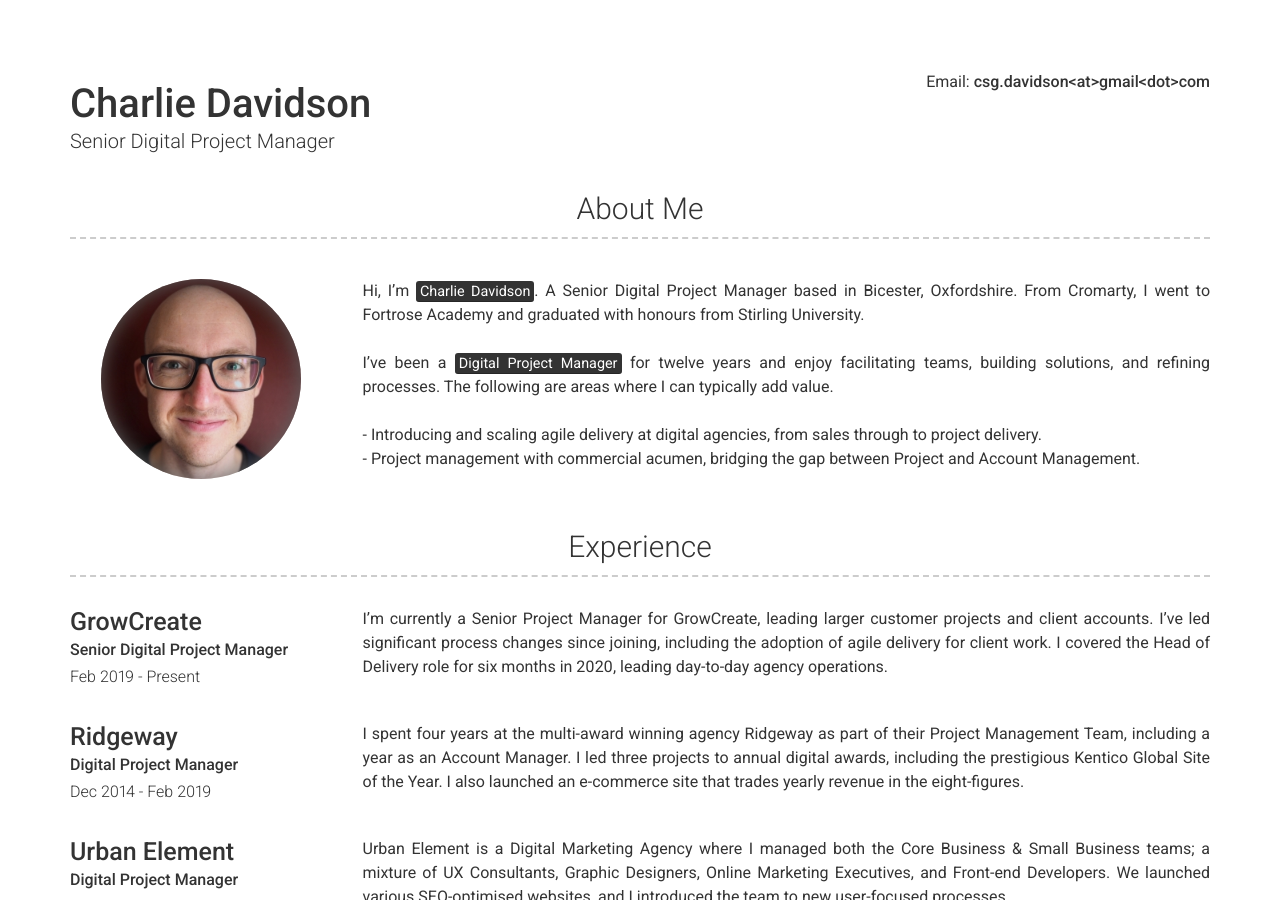
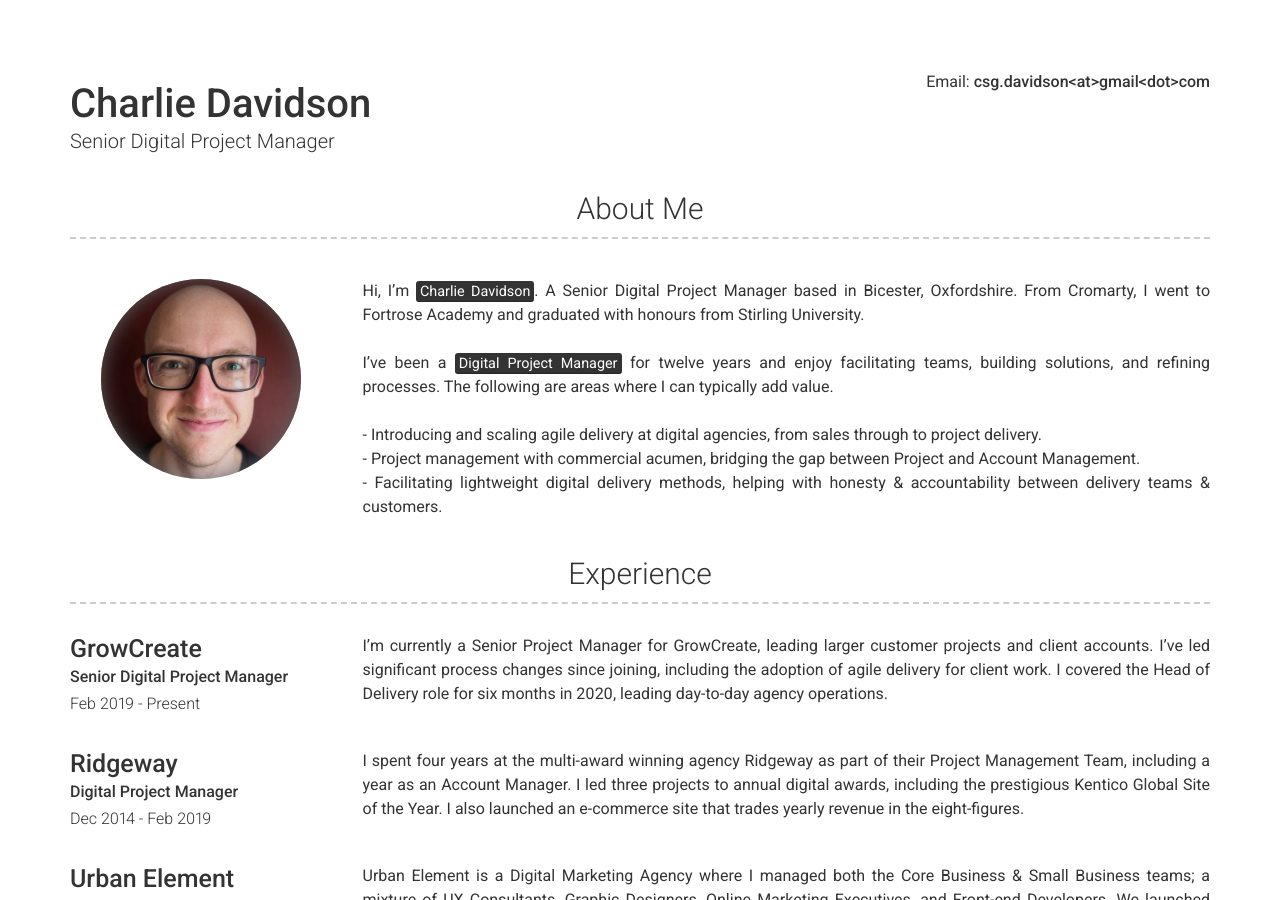
Before and after one commit to csgdavidson/Charlie-Davidson2, a Jekyll site: the page built from index.md, in a window 1280 px wide and 900 px high. Built offline with Jekyll 4.4.1, drawn with Linux system fonts in a browser that asks for light colours; nearby versions of some CDN libraries.

Commit message:
Update _config.yml

```diff
--- a/_config.yml
+++ b/_config.yml
@@ -21,7 +21,8 @@ about_content:
   Hi, I'm <mark>Charlie Davidson</mark>. A Senior Digital Project Manager based in Bicester, Oxfordshire. From Cromarty, I went to Fortrose Academy and graduated with honours from Stirling University.<br><br>
   I've been a <mark>Digital Project Manager</mark> for twelve years and enjoy facilitating teams, building solutions, and refining processes. The following are areas where I can typically add value.<br><br>
     - Introducing and scaling agile delivery at digital agencies, from sales through to project delivery.<br>
-    - Project management with commercial acumen, bridging the gap between Project and Account Management.
+    - Project management with commercial acumen, bridging the gap between Project and Account Management.<br>
+    - Facilitating lightweight digital delivery methods, helping with honesty & accountability between delivery teams & customers.
 
 # Projects Section
 projects_title: Certifications
```
